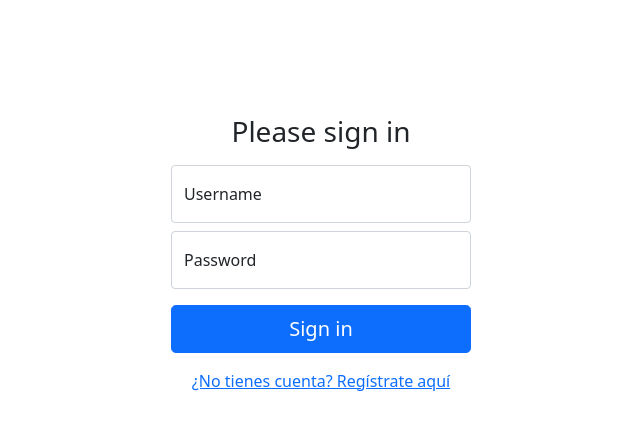
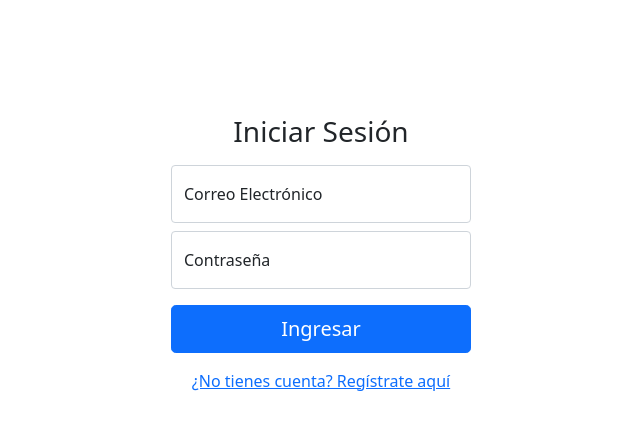
Before and after one commit to braian14000/Proyecto-gestion, a Flask app: page /login in a window 1280 px wide. Shown: the top 430 px of the page, without its empty margins (319-959 px from the left). Run offline with Flask 3, Linux system fonts and the light colour scheme; some libraries are stand-ins or nearby versions.

Commit message:
Update login.html

```diff
--- a/Flask-login/src/templates/auth/login.html
+++ b/Flask-login/src/templates/auth/login.html
@@ -11,7 +11,7 @@
     <form action="/login" method="POST">
         <input type="hidden" name="csrf_token" value="{{ csrf_token() }}"/>
 
-        <h1 class="h3 mb-3 fw-normal">Please sign in</h1>
+        <h1 class="h3 mb-3 fw-normal">Iniciar Sesión</h1>
 
         {% with messages = get_flashed_messages(with_categories=true) %}
         {% if messages %}
@@ -30,16 +30,16 @@
         {% endwith %}
 
         <div class="form-floating mb-2">
-            <input type="text" class="form-control" id="username" name="username" placeholder="Username" required>
-            <label for="username">Username</label>
+            <input type="email" class="form-control" id="email" name="email" placeholder="name@example.com" required>
+            <label for="email">Correo Electrónico</label>
         </div>
 
         <div class="form-floating mb-3">
             <input type="password" class="form-control" id="password" name="password" placeholder="Password" required>
-            <label for="password">Password</label>
+            <label for="password">Contraseña</label>
         </div>
 
-        <button class="w-100 btn btn-lg btn-primary" type="submit">Sign in</button>
+        <button class="w-100 btn btn-lg btn-primary" type="submit">Ingresar</button>
         <a href="{{ url_for('register') }}" class="d-block text-center mt-3">¿No tienes cuenta? Regístrate aquí</a>
     </form>
 </main>
```
